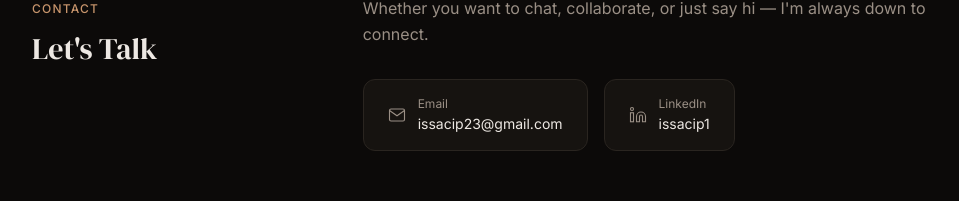
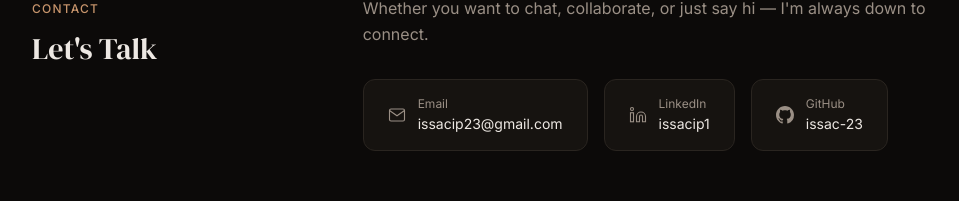
Before and after one commit to issac-23/portfolio, a Next.js app: page / in a window 1280 px wide. Shown: the part 3266-3467 px from the top of the page, without its empty margins (160-1119 px from the left). Built offline with nearby package versions, Linux system fonts and the light colour scheme; no server answers.

Commit message:
Add GitHub link to contact section

```diff
--- a/components/Contact.tsx
+++ b/components/Contact.tsx
@@ -69,6 +69,23 @@
                   </p>
                 </div>
               </a>
+
+              <a
+                href="https://github.com/issac-23"
+                target="_blank"
+                rel="noopener noreferrer"
+                className="inline-flex items-center gap-3 bg-surface border border-border rounded-xl px-6 py-4 hover:border-accent group transition-all"
+              >
+                <svg width="18" height="18" viewBox="0 0 24 24" fill="currentColor" className="text-muted group-hover:text-accent transition-colors flex-shrink-0">
+                  <path d="M12 0C5.37 0 0 5.37 0 12c0 5.31 3.435 9.795 8.205 11.385.6.105.825-.255.825-.57 0-.285-.015-1.23-.015-2.235-3.015.555-3.795-.735-4.035-1.41-.135-.345-.72-1.41-1.23-1.695-.42-.225-1.02-.78-.015-.795.945-.015 1.62.87 1.845 1.23 1.08 1.815 2.805 1.305 3.495.99.105-.78.42-1.305.765-1.605-2.67-.3-5.46-1.335-5.46-5.925 0-1.305.465-2.385 1.23-3.225-.12-.3-.54-1.53.12-3.18 0 0 1.005-.315 3.3 1.23.96-.27 1.98-.405 3-.405s2.04.135 3 .405c2.295-1.56 3.3-1.23 3.3-1.23.66 1.65.24 2.88.12 3.18.765.84 1.23 1.905 1.23 3.225 0 4.605-2.805 5.625-5.475 5.925.435.375.81 1.095.81 2.22 0 1.605-.015 2.895-.015 3.3 0 .315.225.69.825.57A12.02 12.02 0 0024 12c0-6.63-5.37-12-12-12z" />
+                </svg>
+                <div>
+                  <p className="text-xs text-muted mb-0.5">GitHub</p>
+                  <p className="text-sm text-fg group-hover:text-accent transition-colors">
+                    issac-23
+                  </p>
+                </div>
+              </a>
             </div>
           </div>
         </div>
```
